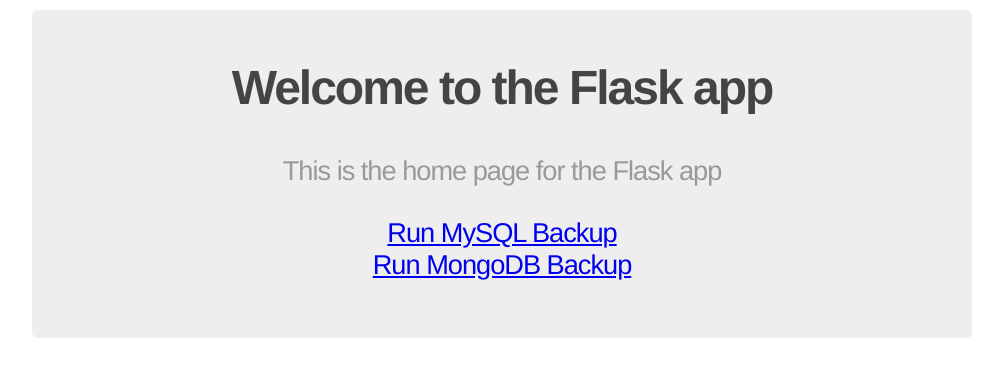
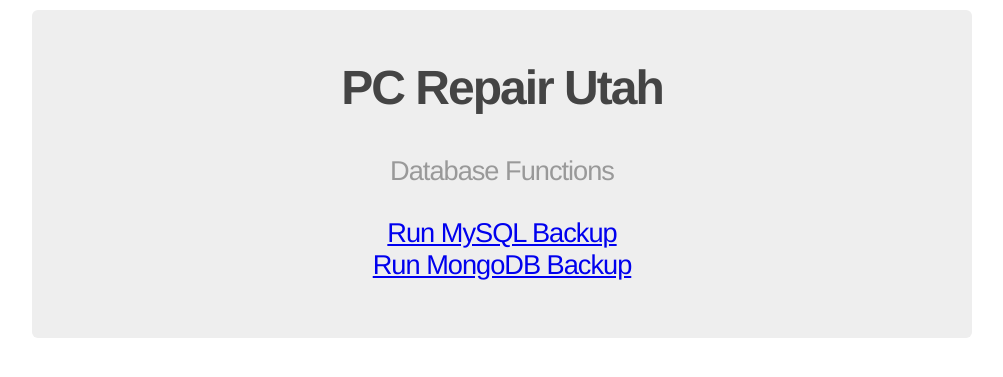
Before and after one commit to paulrisk3/pcrep_py, a Flask app: page / in a window 1280 px wide. Shown: the part 35-412 px from the top of the page, without its empty margins (138-1141 px from the left). Run offline with Flask 2, Linux system fonts and the light colour scheme.

Commit message:
Updated text on views

```diff
--- a/app/templates/home.html
+++ b/app/templates/home.html
@@ -1,8 +1,8 @@
 {% extends "layout.html" %}
 {% block content %}
   <div class="jumbo">
-    <h2>Welcome to the Flask app<h2>
-    <h3>This is the home page for the Flask app<h3>
+    <h2>PC Repair Utah<h2>
+    <h3>Database Functions<h3>
     <a href="/mysql"> Run MySQL Backup </a>
     <br>
     <a href="/mongodb"> Run MongoDB Backup </a>
--- a/app/templates/layout.html
+++ b/app/templates/layout.html
@@ -1,7 +1,7 @@
 <!DOCTYPE html>
 <html>
   <head>
-    <title>Flask App</title>
+    <title>PC Repair Utah - Database Management Site</title>
     <link rel="stylesheet" href="{{ url_for('static', filename='css/main.css') }}">
   </head>
   <body>
```
